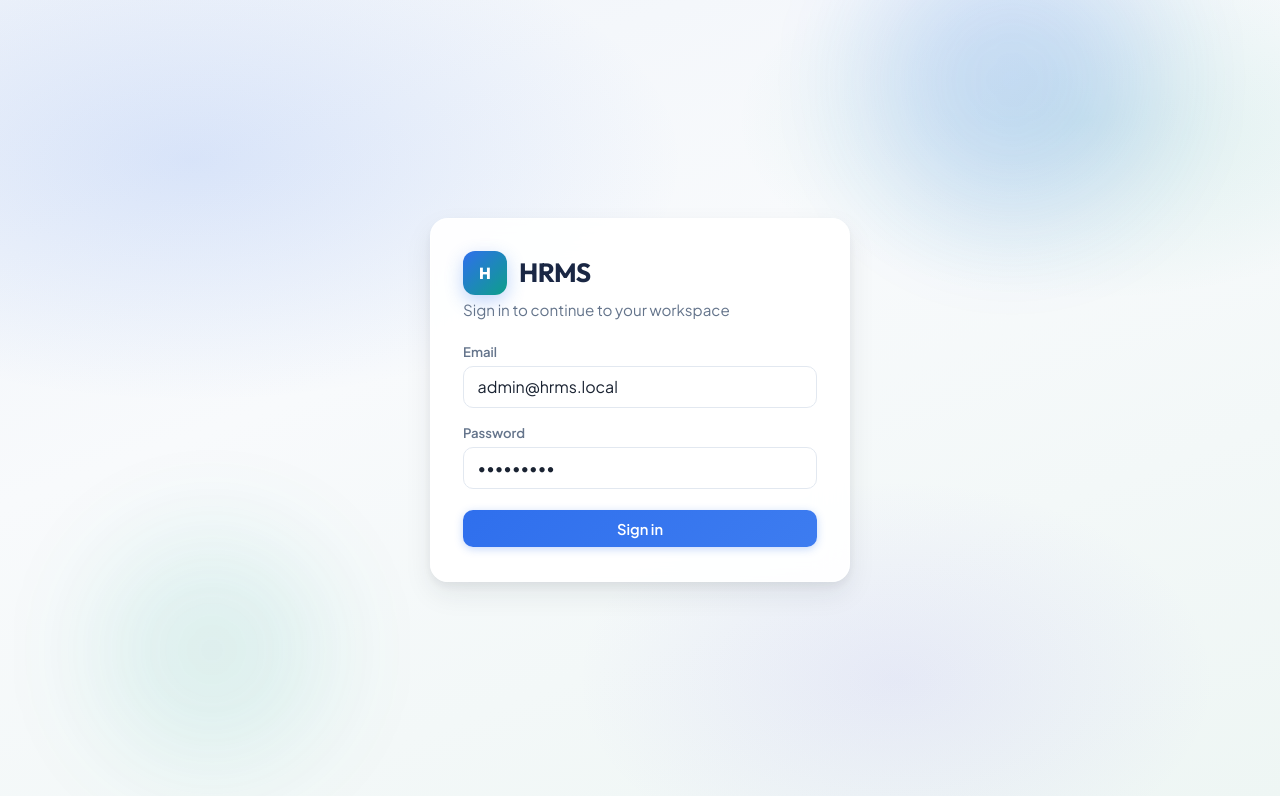
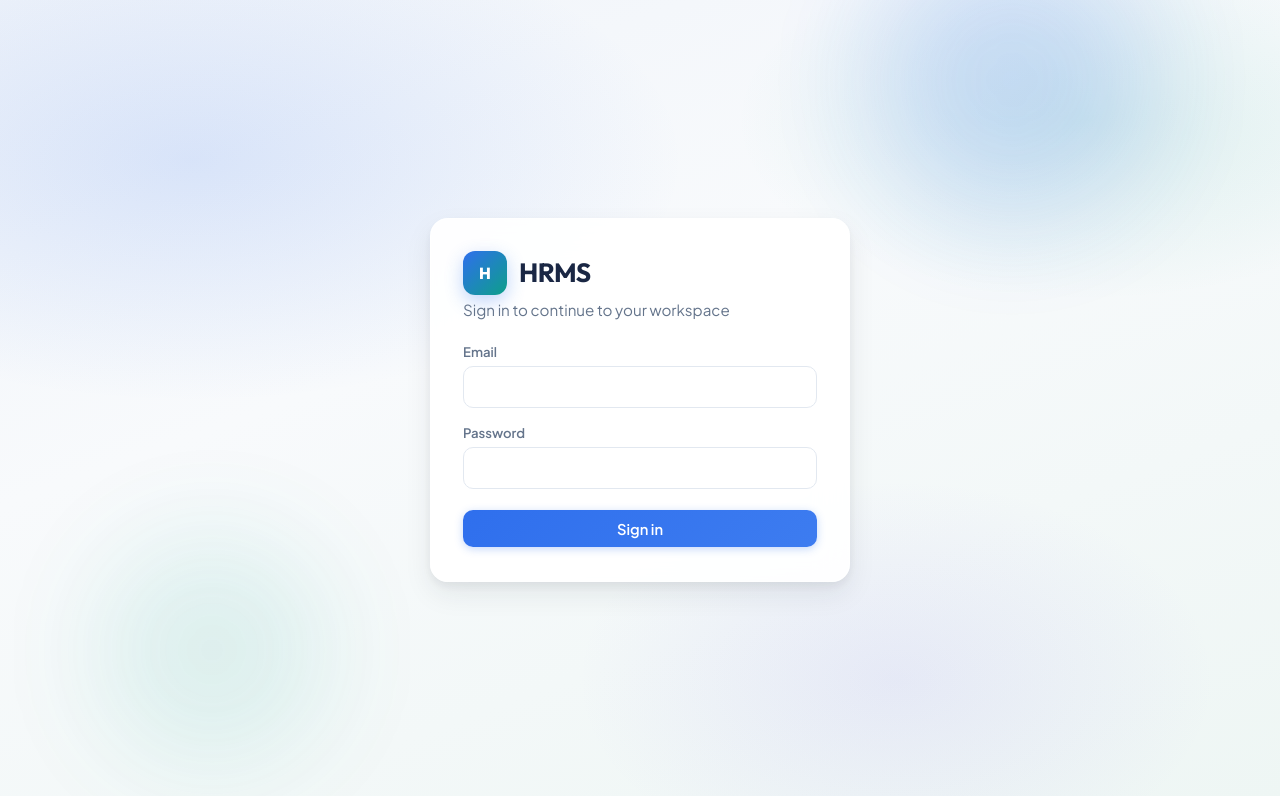
Before and after one commit to web2-prog/hrms-client, a React (Vite) app: page /login in a window 1280 px wide. Shown: the top 796 px of the page. Built offline with nearby package versions, Linux system fonts and the light colour scheme; no server answers.

Commit message:
Reset default email and password in LoginPage component for improved security.

```diff
--- a/src/pages/auth/Login.tsx
+++ b/src/pages/auth/Login.tsx
@@ -5,8 +5,8 @@ import { useAuth } from '../../context/AuthContext';
 export default function LoginPage() {
   const { login } = useAuth();
   const navigate = useNavigate();
-  const [email, setEmail] = useState('admin@hrms.local');
-  const [password, setPassword] = useState('Admin@123');
+  const [email, setEmail] = useState('');
+  const [password, setPassword] = useState('');
   const [error, setError] = useState('');
   const [busy, setBusy] = useState(false);
 
```
